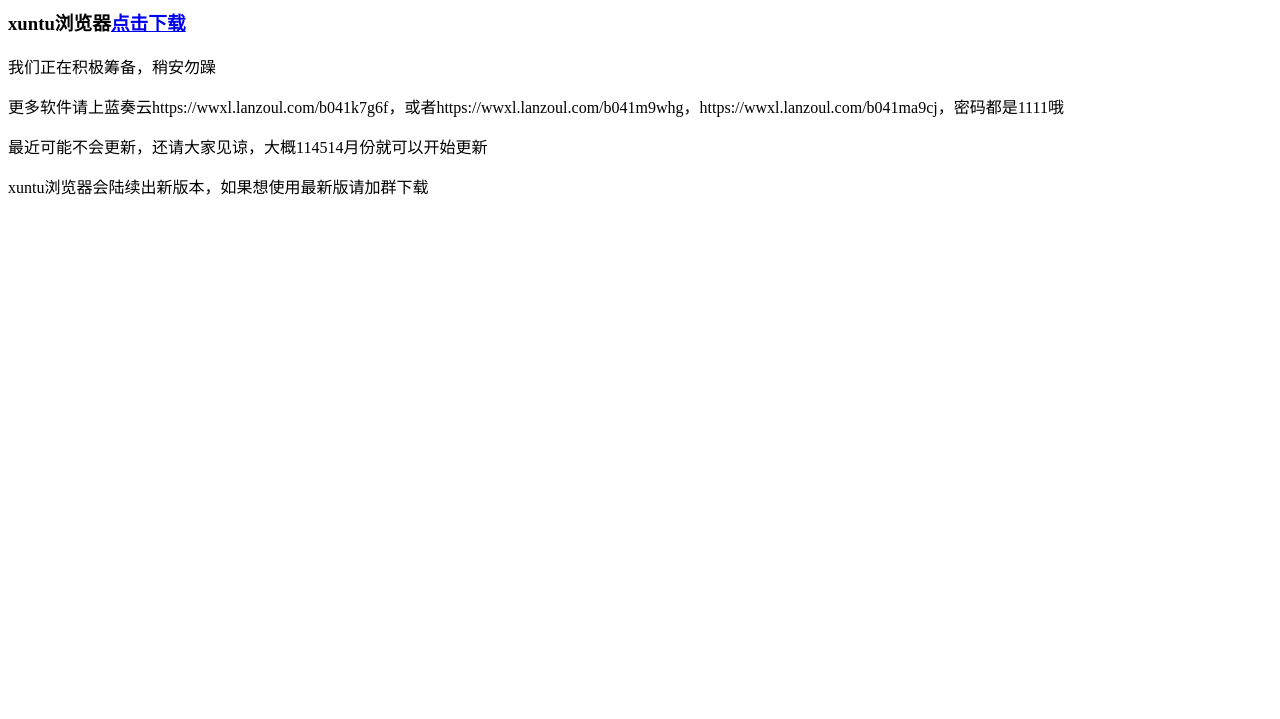
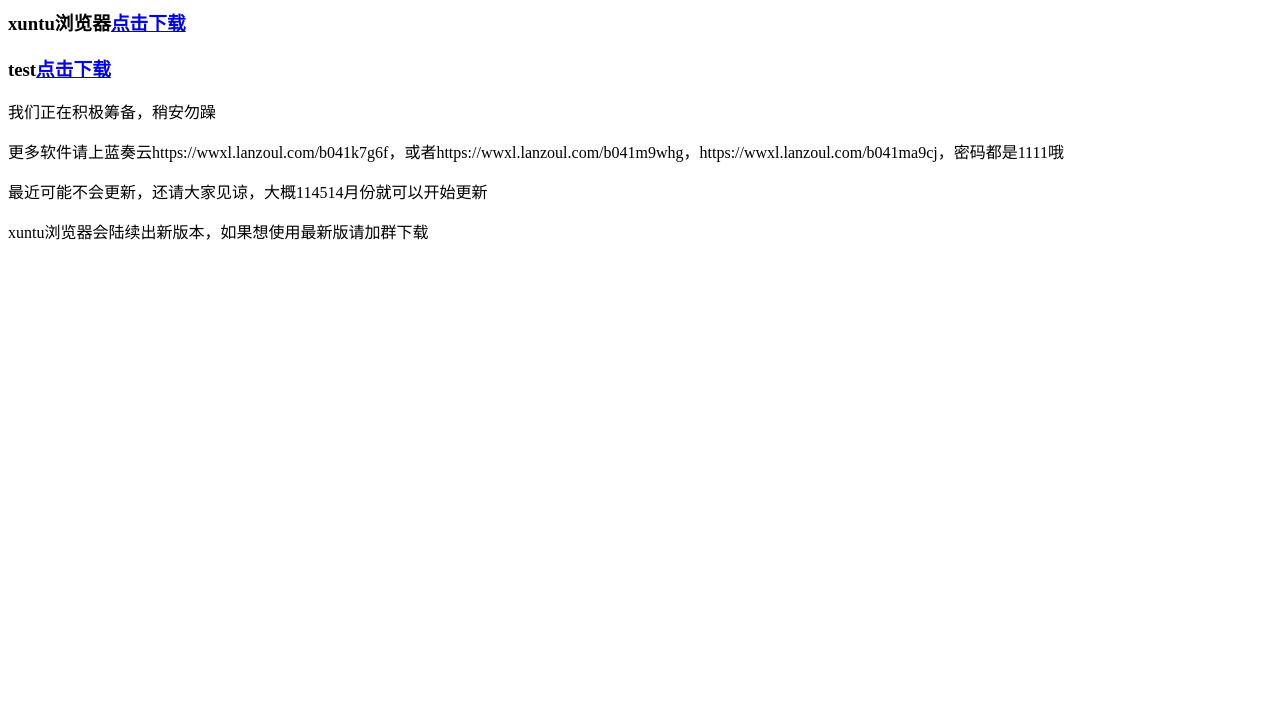
Before and after one commit to xuntuxz/download, a plain HTML site: page index.html in a window 1280 px wide. Shown: the part 81-800 px from the top of the page. Drawn offline with Linux system fonts and the light colour scheme.

Commit message:
Update index.html

```diff
--- a/index.html
+++ b/index.html
@@ -7,6 +7,7 @@
 <h1 align="center">xuntu下载站</h1>
 <body>
 <h3>xuntu浏览器<a href="xuntu浏览器.apk" download="xuntu浏览器.apk">点击下载</a></h3>
+  <h3>test<a href="clash节点 ---资源分享师4.29.yaml" download="clash节点 ---资源分享师4.29.yaml">点击下载</a></h3>
 <p>我们正在积极筹备，稍安勿躁</p>
 <p>更多软件请上蓝奏云https://wwxl.lanzoul.com/b041k7g6f，或者https://wwxl.lanzoul.com/b041m9whg，https://wwxl.lanzoul.com/b041ma9cj，密码都是1111哦
 <p>最近可能不会更新，还请大家见谅，大概114514月份就可以开始更新</p>
```
